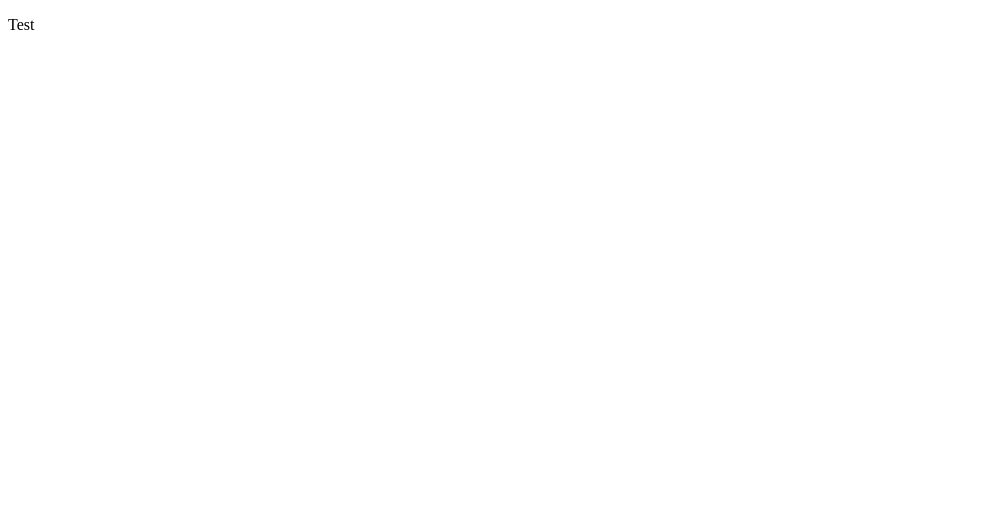
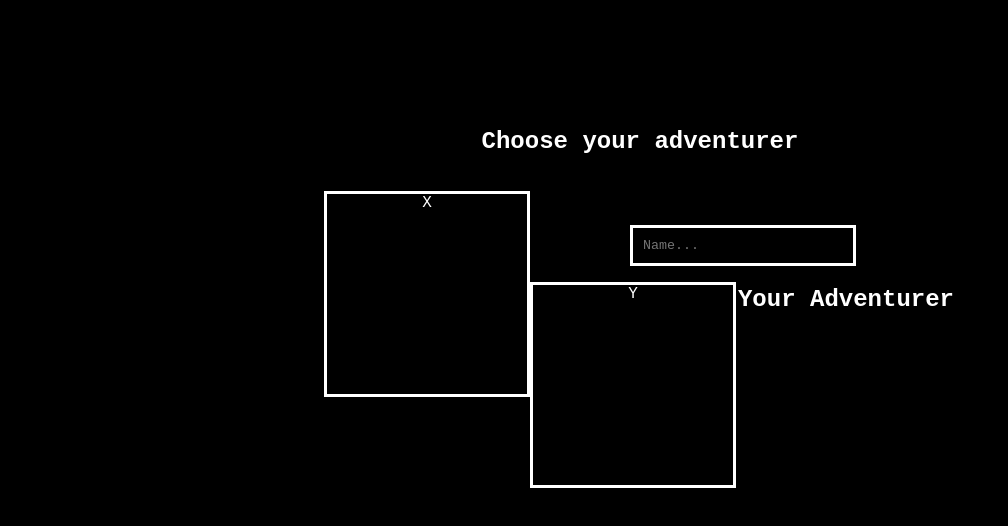
Before and after one commit to danielpaulwill/wayfarer, a React (Create React App) app: page / in a window 1280 px wide. Shown: the top 526 px of the page, without its empty margins (0-1008 px from the left). Built offline with nearby package versions, Linux system fonts and the light colour scheme.

Commit message:
Setup group halfway set up

```diff
--- a/src/App.css
+++ b/src/App.css
@@ -1,3 +1,41 @@
+html {
+  background-color: black;
+  font-family: 'Courier New', Courier, monospace;
+}
+
 .standard {
+  color: #FFF;
+  margin: auto auto;
+  width: 50%;
+  padding: 10px;
+  text-align: center;
+  padding-top: 100px;
+}
+
+.textInput {
+  color: #FFF;
   background-color: #000;
+  border: 3px solid #FFF;
+  padding: 10px;
+  font-family: 'Courier New', Courier, monospace;
+  margin: 50px 0 0 0;
+  width: 200px;
 }
+
+.button {
+  color: #FFF;
+  background-color: #000;
+  border: 3px solid #FFF;
+  padding: 10px;
+  font-family: 'Courier New', Courier, monospace;
+  margin: 50px 0 0 0;
+}
+
+.characterPlaceholder {
+  height: 200px;
+  width: 200px;
+  color: #FFF;
+  float: left;
+  text-align: center;
+  border: 3px solid #FFF;
+}
--- a/src/App.js
+++ b/src/App.js
@@ -1,10 +1,18 @@
-import react from "react"
+import React, { useState } from "react"
 import './App.css';
+import Welcome from "./Setup/Welcome";
+import ChooseYourAdventurer from "./Setup/ChooseYourAdventurer";
 
 function App() {
+  const [welcomeAndChoose, setWelcomeAndChoose] = useState(false)
+
+  function handleWelcomeClick() {
+    setWelcomeAndChoose(welcomeAndChoose => !welcomeAndChoose)
+  }
+
   return (
     <div>
-      <p>Test</p>
+      {welcomeAndChoose ? <Welcome handleClick={handleWelcomeClick}/> : <ChooseYourAdventurer />}
     </div>
   );
 }
--- /dev/null
+++ b/src/Setup/ChooseYourAdventurer.js
@@ -0,0 +1,35 @@
+import React, { useState } from "react";
+
+function ChooseYourAdventurer() {
+  const [adventurerName, setAdventurerName] = useState(" ")
+  const [adventurerCharacter, setAdventurerCharacter] = useState(<p className="characterPlaceholder">XXX</p>)
+
+  console.log(adventurerCharacter)
+
+  function handleOnChange(e) {
+    setAdventurerName(e.target.value)
+  }
+
+  function handleOnClick(e) {
+    setAdventurerCharacter(e.target)
+  }
+
+  return (
+    <div className="standard">
+      <h2>Choose your adventurer</h2>
+        <input
+        type="text"
+        placeholder="Name..."
+        className="textInput"
+        onChange={handleOnChange}
+        ></input>
+        <p className="characterPlaceholder" onClick={handleOnClick}>X</p>
+        <p className="characterPlaceholder" onClick={handleOnClick}>Y</p>
+        <h2>Your Adventurer</h2>
+        <h3>{adventurerName}</h3>
+        {/* {adventurerCharacter} */}
+    </div>
+  )
+};
+
+export default ChooseYourAdventurer;
--- /dev/null
+++ b/src/Setup/Welcome.js
@@ -0,0 +1,14 @@
+import React from "react";
+
+function Welcome({ handleClick }) {
+
+
+  return (
+    <div className="standard">
+      <h2>Welcome to Wayfarer</h2>
+      <button className="button" onClick={handleClick}>Click me to begin!</button>
+    </div>
+  )
+};
+
+export default Welcome;
```
Also changed, not shown: src/Welcome.js (deleted, +0 -12 lines).
